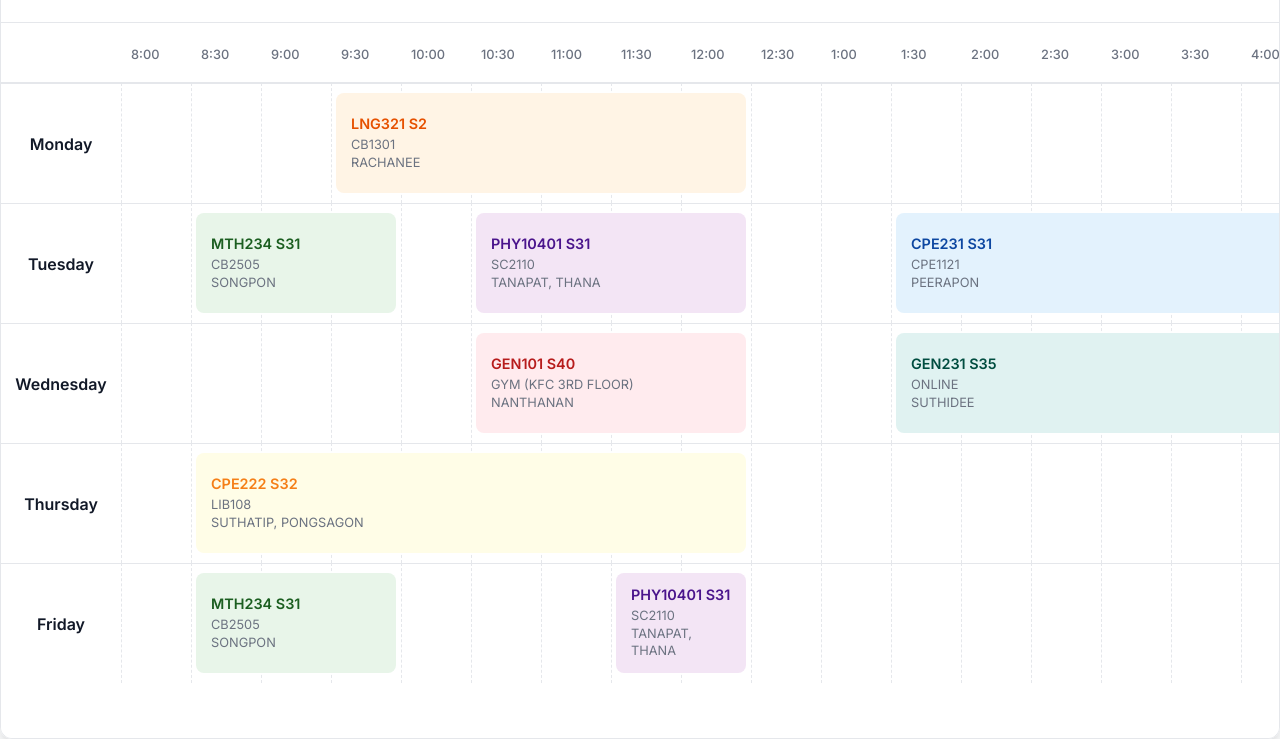
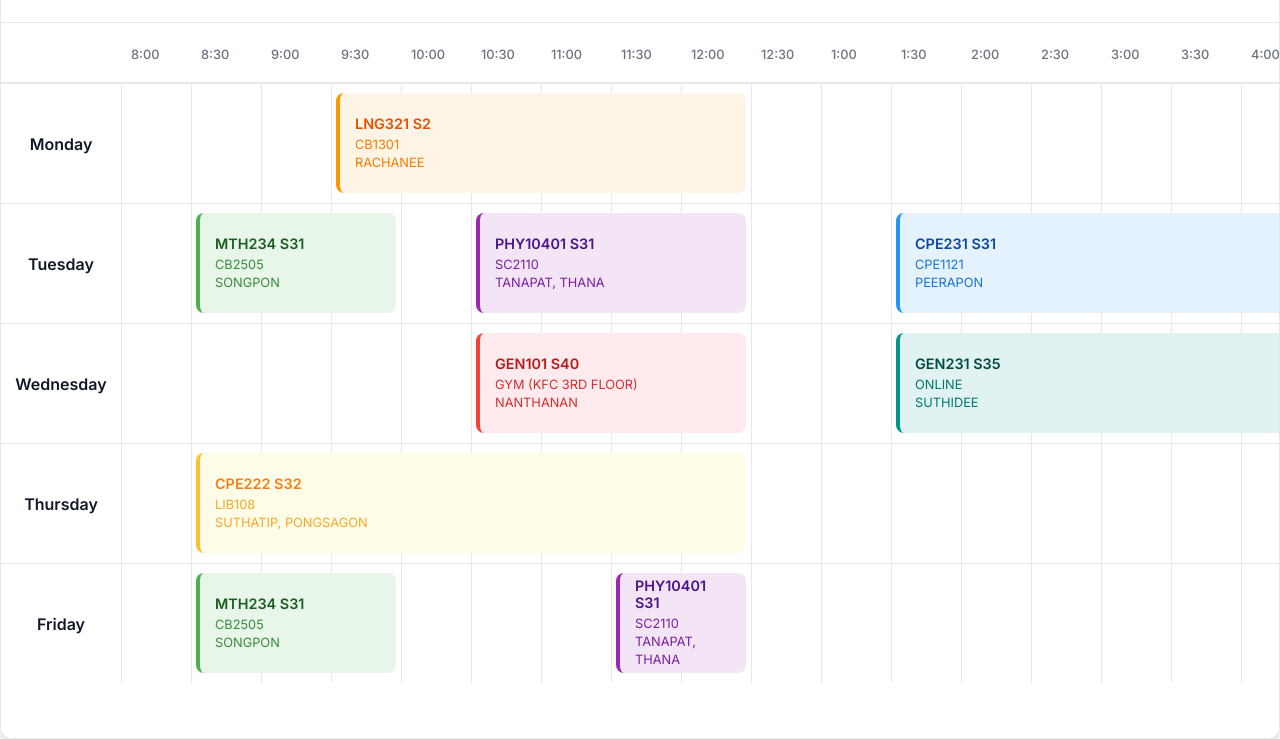
Before and after one commit to Muhammad-Asad-Aziz/Schedule.github.io, a plain HTML site: page index.html in a window 1280 px wide. Shown: the part 61-800 px from the top of the page. Drawn offline with Linux system fonts and the light colour scheme.

Commit message:
Update index.html
Final code, frfr, last one, 1.2.3.4, LATEST, {insert-today's-date}

```diff
--- a/index.html
+++ b/index.html
@@ -59,7 +59,7 @@
             border-radius: 12px;
             box-shadow: 0 4px 6px -1px rgba(0,0,0,0.1), 0 2px 4px -1px rgba(0,0,0,0.06);
             display: flex;
-            border-left: 5px solid;
+            border-left: 5px solid var(--border-color);
             overflow: hidden;
             transition: transform 0.3s ease, box-shadow 0.3s ease;
         }
@@ -67,7 +67,7 @@
         .agenda-class-time { display: flex; flex-direction: column; justify-content: center; align-items: center; padding: 1rem 1.25rem; font-size: 0.8rem; font-weight: 600; color: var(--color-text-body); background-color: #f8f9fa; }
         .agenda-class-details { padding: 1rem; flex-grow: 1; }
         .agenda-class .code { font-weight: 600; color: var(--text-color); font-size: 1rem; margin-bottom: 0.25rem; }
-        .agenda-class .details, .agenda-class .instructor { font-weight: 500; color: var(--color-text-light); font-size: 0.875rem; line-height: 1.5; }
+        .agenda-class .details, .agenda-class .instructor { font-weight: 500; color: var(--text-color-light); font-size: 0.875rem; line-height: 1.5; }
         .agenda-class .instructor { text-transform: uppercase; }
         .agenda-class .details { text-transform: none; }
 
@@ -85,14 +85,28 @@
             .time-header { grid-row: 1; text-align: left; padding-left: 10px; padding-top: 1.5rem; font-weight: 500; color: var(--color-text-light); font-size: 0.8rem; border-bottom: 1px solid var(--color-border); }
             .day-label { font-weight: 600; color: var(--color-text-header); font-size: 1rem; border-top: 1px solid var(--color-border); display: flex; align-items: center; justify-content: center; text-align: center; position: sticky; left: 0; background-color: white; z-index: 15; }
 
+            /* CORRECTED: Clean, solid grid lines */
             .grid-cell-background {
                 border-top: 1px solid var(--color-border);
-                border-left: 1px dashed var(--color-border);
+                border-left: 1px solid var(--color-border);
             }
 
-            .class-block { z-index: 10; margin: 10px 5px; padding: 10px 15px; border-radius: 8px; overflow: hidden; display: flex; flex-direction: column; justify-content: center; box-sizing: border-box; min-height: 100px; transition: transform 0.3s ease, box-shadow 0.3s ease; }
+            .class-block {
+                z-index: 10;
+                margin: 10px 5px;
+                padding: 10px 15px;
+                border-radius: 8px;
+                overflow: hidden;
+                display: flex;
+                flex-direction: column;
+                justify-content: center;
+                box-sizing: border-box;
+                min-height: 100px;
+                transition: transform 0.3s ease, box-shadow 0.3s ease;
+                border-left: 4px solid var(--border-color);
+            }
             .class-block .code { font-weight: 600; color: var(--text-color); font-size: 0.9rem; margin-bottom: 4px; }
-            .class-block .details, .class-block .instructor { font-weight: 400; color: var(--color-text-light); font-size: 0.8rem; line-height: 1.4; text-transform: uppercase; }
+            .class-block .details, .class-block .instructor { font-weight: 400; color: var(--text-color-light); font-size: 0.8rem; line-height: 1.4; text-transform: uppercase; }
         }
 
         /* --- CURRENT CLASS HIGHLIGHT --- */
@@ -105,13 +119,13 @@
         }
 
         /* --- COLOR PALETTE --- */
-        .color-1 { --text-color: #e65100; border-color: #ff9800; --highlight-glow: #ff980099; }
-        .color-2 { --text-color: #0d47a1; border-color: #2196f3; --highlight-glow: #2196f399; }
-        .color-3 { --text-color: #1b5e20; border-color: #4caf50; --highlight-glow: #4caf5099; }
-        .color-4 { --text-color: #4a148c; border-color: #9c27b0; --highlight-glow: #9c27b099; }
-        .color-5 { --text-color: #b71c1c; border-color: #f44336; --highlight-glow: #f4433699; }
-        .color-6 { --text-color: #004d40; border-color: #009688; --highlight-glow: #00968899; }
-        .color-9 { --text-color: #f57f17; border-color: #fbc02d; --highlight-glow: #fbc02d99; }
+        .color-1 { --text-color: #e65100; --border-color: #ff9800; --highlight-glow: #ff980099; --text-color-light: #f57c00; }
+        .color-2 { --text-color: #0d47a1; --border-color: #2196f3; --highlight-glow: #2196f399; --text-color-light: #1976d2; }
+        .color-3 { --text-color: #1b5e20; --border-color: #4caf50; --highlight-glow: #4caf5099; --text-color-light: #388e3c; }
+        .color-4 { --text-color: #4a148c; --border-color: #9c27b0; --highlight-glow: #9c27b099; --text-color-light: #7b1fa2; }
+        .color-5 { --text-color: #b71c1c; --border-color: #f44336; --highlight-glow: #f4433699; --text-color-light: #d32f2f; }
+        .color-6 { --text-color: #004d40; --border-color: #009688; --highlight-glow: #00968899; --text-color-light: #00796b; }
+        .color-9 { --text-color: #f57f17; --border-color: #fbc02d; --highlight-glow: #fbc02d99; --text-color-light: #f9a825; }
 
         @media (min-width: 1024px) {
             .color-1 { background-color: #fff4e5; }
@@ -166,12 +180,10 @@
                 const days = ["Monday", "Tuesday", "Wednesday", "Thursday", "Friday"];
                 const timeHeaders = ["8:00", "8:30", "9:00", "9:30", "10:00", "10:30", "11:00", "11:30", "12:00", "12:30", "1:00", "1:30", "2:00", "2:30", "3:00", "3:30", "4:00", "4:30", "5:00", "5:30"];
 
-                // Create corner
                 const corner = document.createElement('div');
                 corner.style.cssText = "grid-row: 1; grid-column: 1; border-bottom: 1px solid var(--color-border); position: sticky; left: 0; background: white; z-index: 20;";
                 grid.appendChild(corner);
 
-                // Create time headers
                 for (let j = 0; j < timeHeaders.length; j++) {
                     const timeHeader = document.createElement('div');
                     timeHeader.className = 'time-header';
@@ -180,7 +192,6 @@
                     grid.appendChild(timeHeader);
                 }
 
-                // Create day labels and background cells
                 for (let i = 0; i < days.length; i++) {
                     const dayLabel = document.createElement('div');
                     dayLabel.className = 'day-label';
@@ -236,7 +247,6 @@
         });
     }
 
-    // Run immediately and then every minute
     highlightCurrentClass();
     setInterval(highlightCurrentClass, 60000);
 </script>
```
